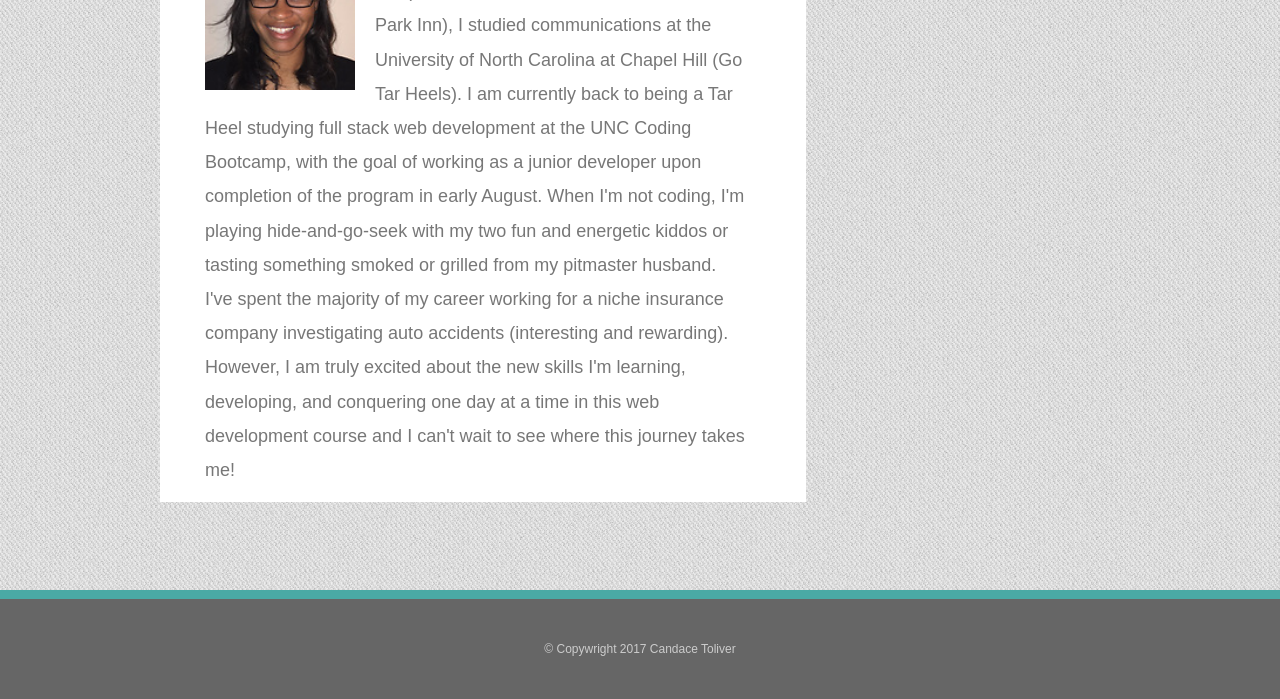
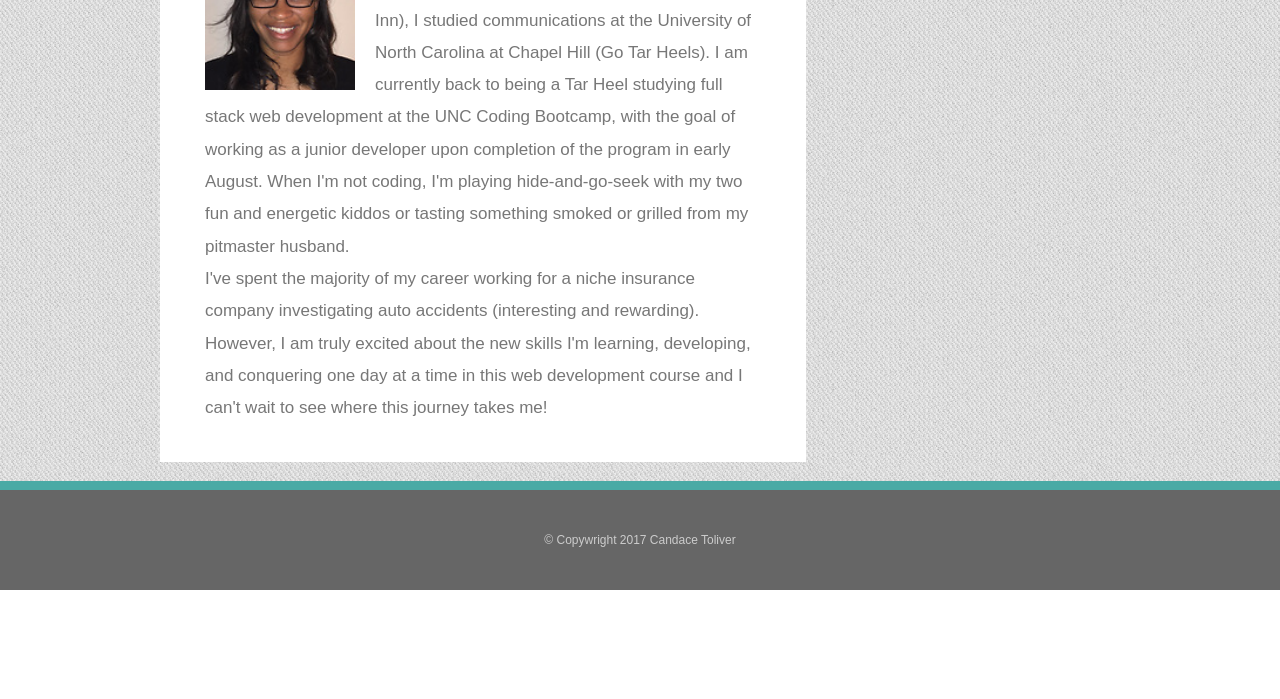
Before and after one commit to CToliver12/Basic-Portfolio-, a plain HTML site: page index.html in a window 1280 px wide. Shown: the part 329-1028 px from the top of the page. After the commit the page ends 919 px from the top, so only its background shows below. Drawn offline with Linux system fonts and the light colour scheme.

Commit message:
last commit

```diff
--- a/assets/css/style.css
+++ b/assets/css/style.css
@@ -9,9 +9,6 @@ html,body{
 	height: auto !important;
 	height: 100%;
 	margin: 0 auto -109px;
-}
-.push{
-	height: 109px;
 }
 /*selectors for all HTML tags across all pages*/
 body{
@@ -100,13 +97,13 @@ section{
 	width:588px;
 	border: 0px solid;
 	background-color: #ffffff;
-	margin-bottom: 250;
+	margin-bottom: 40px;
 	margin-right: 40px;
 	border-color: #dddddd;
 }
 section p {
 	line-height: 190%;
-	font-size: 18px;
+	font-size: 17px;
 }
 #profile_pic{
 	margin-right:20px;
@@ -167,7 +164,7 @@ form{
 input,textarea{
 	border: 1px solid #dddddd;
 	width: 550px;
-	height: 16px;
+	height: 5px;
 	margin-top: 7px;
 	padding: 9px 9px 9px 9px;
 	font-size: 14px;
```
Also changed, not shown: contact.html (+0 -2 lines), portfolio.html (+0 -3 lines).
